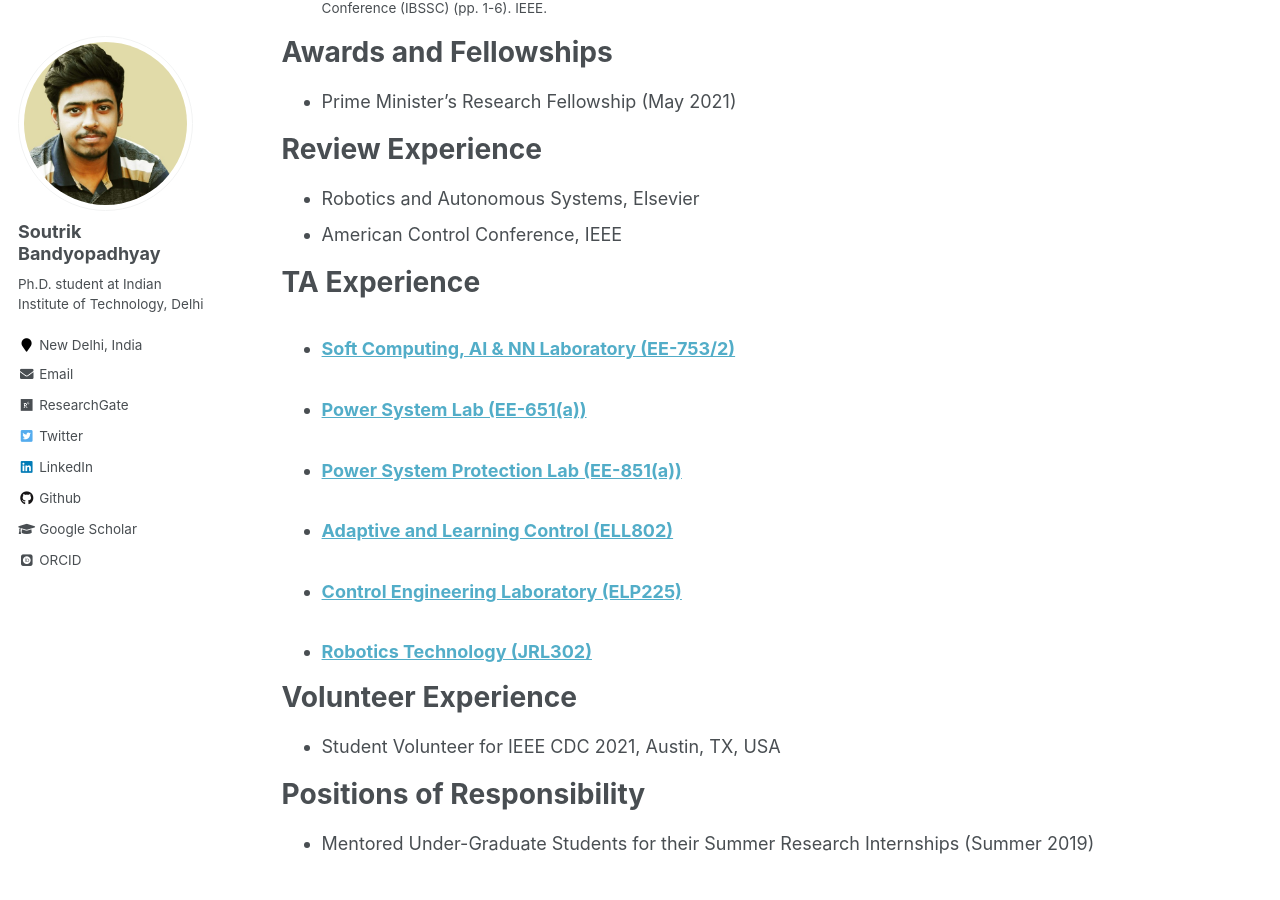
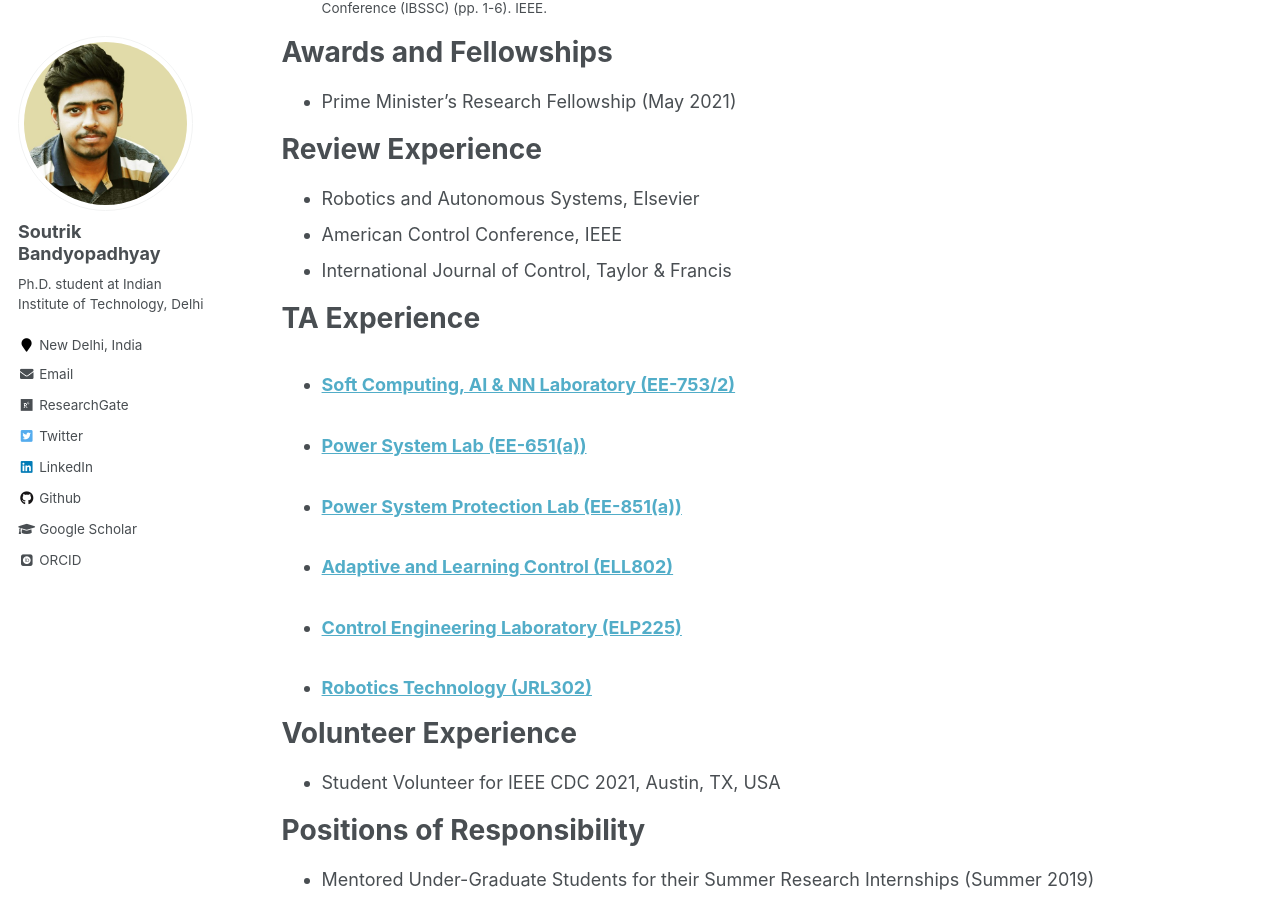
Before and after one commit to SoutrikBandyopadhyay/soutrikbandyopadhyay.github.io, a Jekyll site: the page built from _pages/cv.md, in a window 1280 px wide and 900 px high, scrolled down 1622 px. Built offline with Jekyll 4.4.1, drawn with Linux system fonts in a browser that asks for light colours; some web fonts are replaced.

Commit message:
Added a review experience

```diff
--- a/_pages/cv.md
+++ b/_pages/cv.md
@@ -71,6 +71,7 @@ Review Experience
 
 * Robotics and Autonomous Systems, Elsevier
 * American Control Conference, IEEE
+* International Journal of Control, Taylor & Francis
 
 TA Experience
 ======
```
